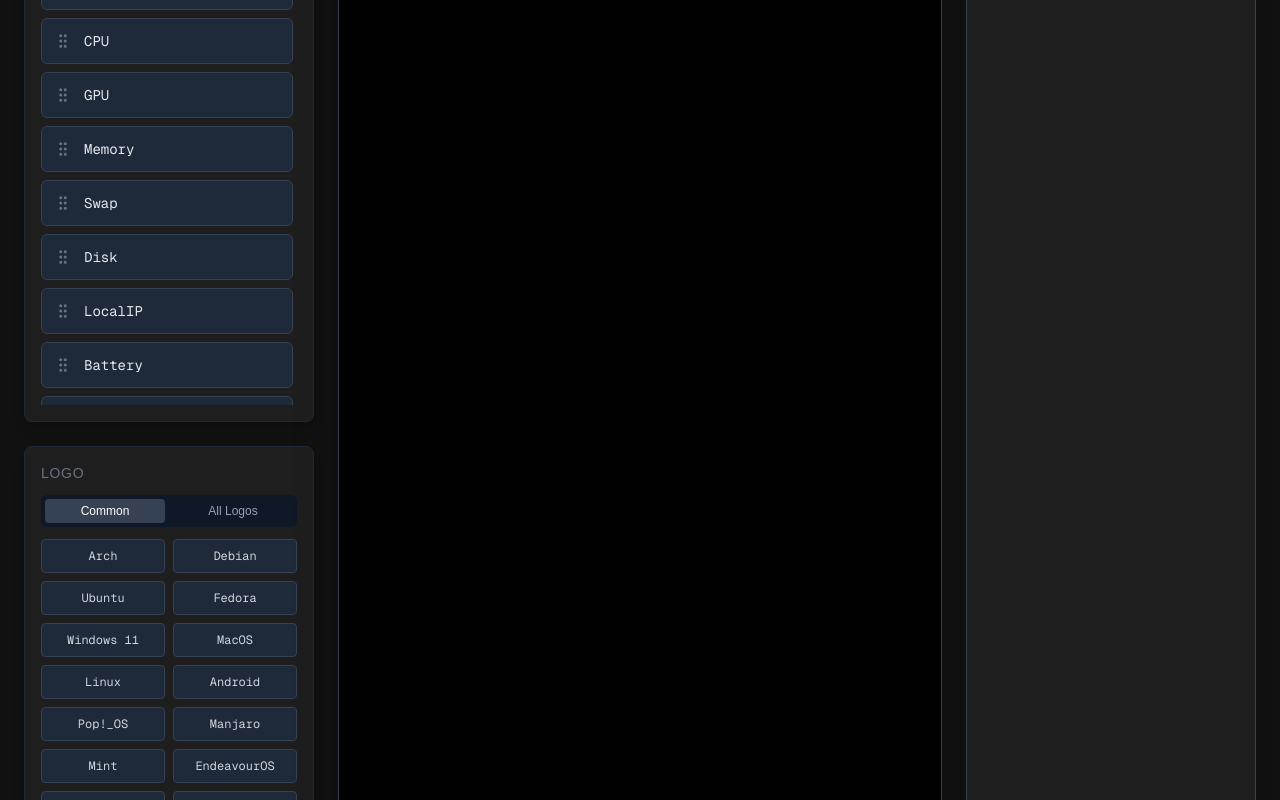
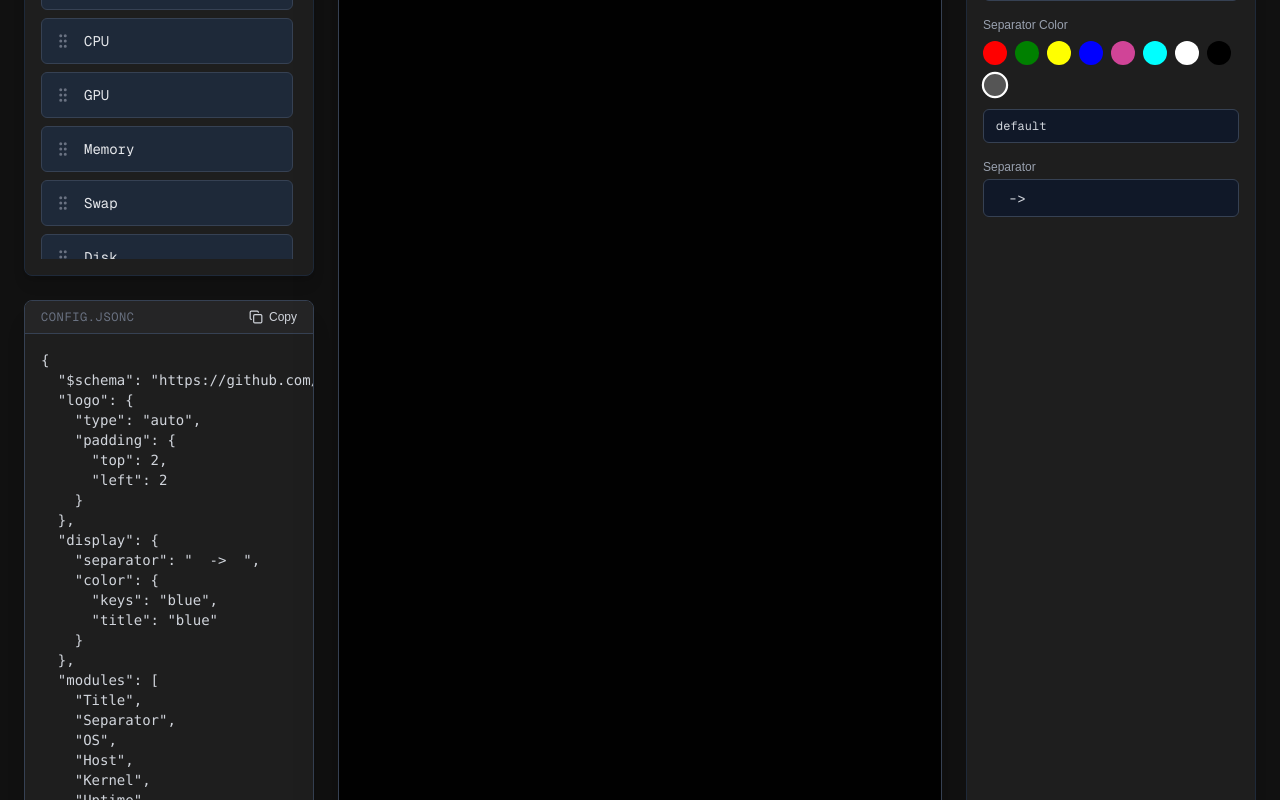
Before and after one commit to jmdspeedy/fastfetch-configurator, a Next.js app: page / in a window 1280 px wide. Shown: the part 1190-1990 px from the top of the page. Built offline with nearby package versions, Linux system fonts and the light colour scheme.

Commit message:
refactor(ui): rearrange main layout columns
- Move Appearance Controls to the right column
- Move JSON Preview to the left column (below Modules)
- Improve logical grouping of configuration vs preview panels

```diff
--- a/src/app/page.tsx
+++ b/src/app/page.tsx
@@ -35,9 +35,9 @@
             </div>
           </div>
 
-          {/* Appearance Panel */}
+          {/* Config Preview Panel */}
           <div className="flex-1 min-h-[300px]">
-            <AppearanceControls />
+            <JsonPreview />
           </div>
         </div>
 
@@ -46,9 +46,9 @@
           <TerminalPreview />
         </div>
 
-        {/* Right Column: Code Preview */}
+        {/* Right Column: Appearance */}
         <div className="lg:col-span-3 flex flex-col min-h-0">
-          <JsonPreview />
+          <AppearanceControls />
         </div>
       </div>
 
```
